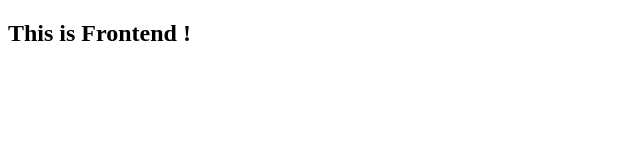
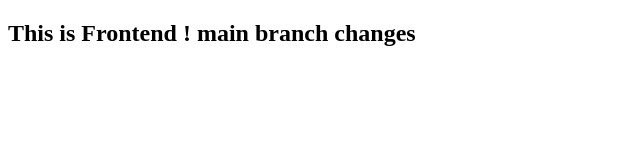
Before and after one commit to KamleshChauhan7/PracticeGit, a plain HTML site: page frontend/index.html in a window 1280 px wide. Shown: the whole page, without its empty margins (0-640 px from the left). Drawn offline with Linux system fonts and the light colour scheme.

Commit message:
frontend file changed from main

```diff
--- a/frontend/index.html
+++ b/frontend/index.html
@@ -6,6 +6,6 @@
     <title>Document</title>
 </head>
 <body>
-    <h2>This is Frontend !</h2>
+    <h2>This is Frontend ! main branch changes</h2>
 </body>
 </html>
```
